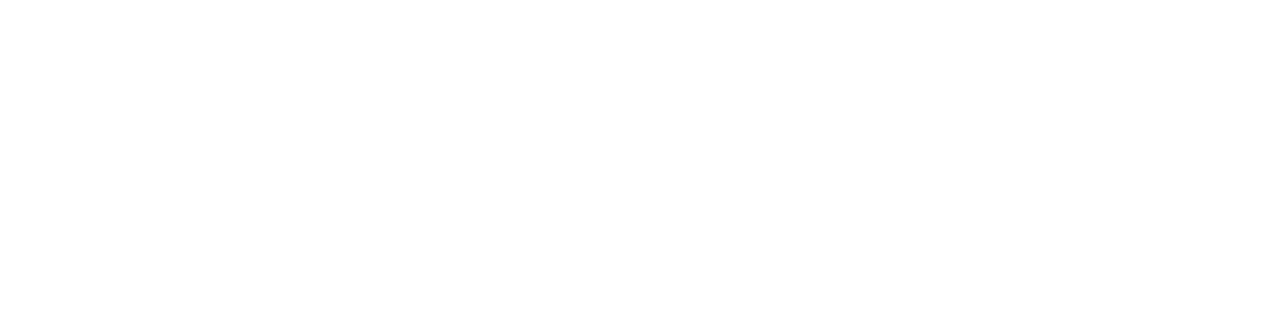
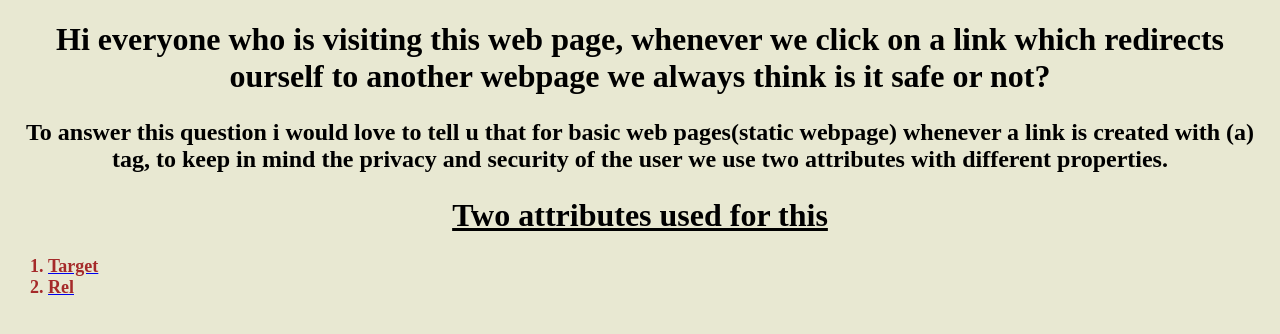
Before and after one commit to deepak9018764/Simple-Login-Page, a plain HTML site: page link.html in a window 1280 px wide. Drawn offline with Linux system fonts and the light colour scheme.

Commit message:
add index.html link.html rel.html style.css style3.css styledo.css styledo2.css target.html

```diff
--- a/link.html
+++ b/link.html
@@ -3,10 +3,18 @@
 <head>
     <meta charset="UTF-8">
     <meta name="viewport" content="width=device-width, initial-scale=1.0">
-    <title>Document</title>
+    <title>Important Consideration for this static web page</title>
+    <link href="styledo.css" rel="stylesheet">
 </head>
 <body>
 
+    <h1> Hi everyone who is visiting this web page, whenever we click on a link which redirects ourself to another webpage we always think is it safe or not? </h1>
+    <h2><p> To answer this question i would love to tell u that for basic web pages(static webpage) whenever a link is created with (a) tag, to keep in mind the privacy and security of the user we use two attributes with different properties. </p></h2>
+   <ins> <p> <h1> Two attributes used for this </h1></p></ins>
+    <ol>
+        <a href="target.html" target="_self" rel="noreferrer"><li>Target</li></a>
+       <a href="rel.html"> <li> Rel</li></a>
+    </ol>
 
 </body>
 </html>
--- a/style.css
+++ b/style.css
@@ -47,3 +47,16 @@ a{
 text-align: center;
 font-size: medium;
 }
+
+h3,a{
+
+    text-align:center;
+    font-size:medium;
+    font-weight:700;
+    color:rgb(226, 120, 120);
+    margin:100px;
+}
+ol,li{
+    text-align:center;
+    font-size:larger
+}
--- a/style3.css
+++ b/style3.css
@@ -0,0 +1,6 @@
+body{
+    text-align:center;
+    font-family:'Times New Roman', Times, serif;
+    background-color:beige;
+
+}
--- a/styledo.css
+++ b/styledo.css
@@ -0,0 +1,15 @@
+ol,li{
+
+    text-align:left;
+    font-size:large;
+    color:brown;
+    font-weight:900;
+
+
+}
+body{
+    font-family:'Times New Roman', Times, serif;
+    text-align:center;
+    background-color:rgb(232, 232, 210)
+
+}
--- a/styledo2.css
+++ b/styledo2.css
@@ -0,0 +1,6 @@
+body{
+    text-align: center;
+    font-family: 'Times New Roman', Times, serif;
+    background-color: rgb(198, 204, 152);
+    color:rgb(111, 7, 111);
+}
```
Also changed, not shown: index.html (+2 -2 lines), rel.html (+15 -0 lines), target.html (+15 -0 lines).
